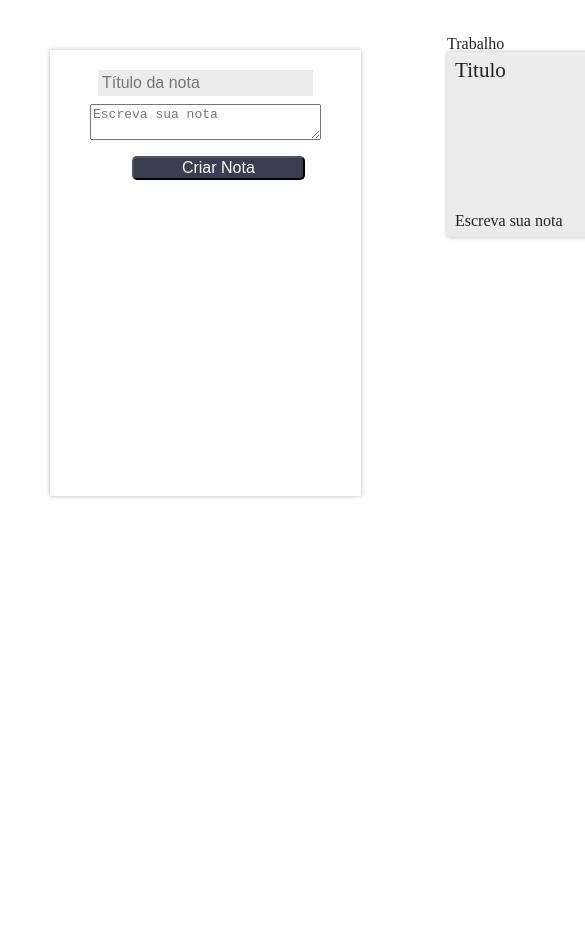
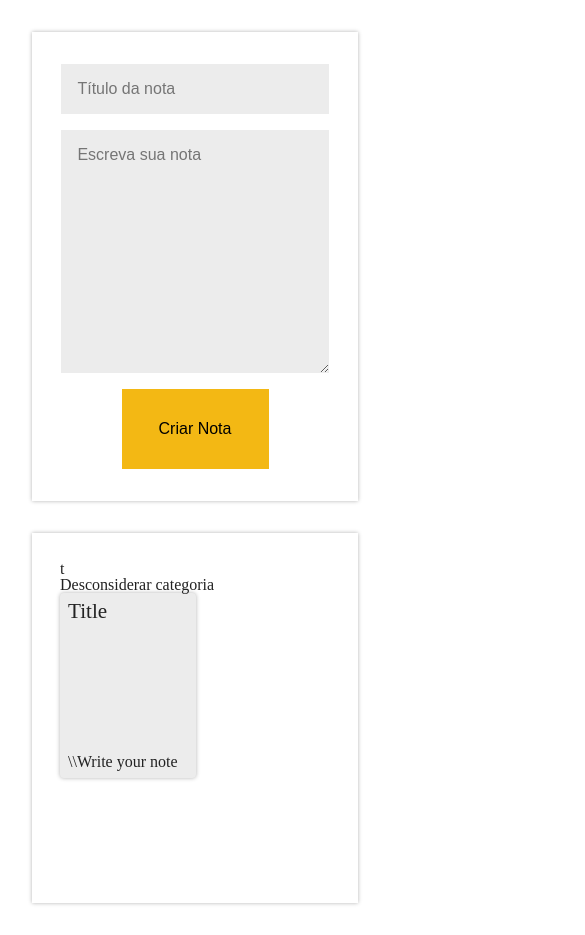
Before and after one commit to GabrielMessiasdaRosa/bloco-de-notas, a Next.js app: page / in a window 390 px wide. Shown: the top 935 px of the page, 585 px wide, since content can reach past the window. Before the commit the page ends 844 px from the top, so only its background shows below. Built offline with nearby package versions, Linux system fonts and the light colour scheme.

Commit message:
Alterando front-end, mobile first

```diff
--- a/globalStyles.css
+++ b/globalStyles.css
@@ -20,12 +20,12 @@ code {
 }
 
 .conteudo {
-  display: flex;
+
 }
 
 :root {
   --primaria: #58a4b0;
-  --secundaria: #373f51;
+  --secundaria: #f3b814;
   --secundaria-ativa: #cccccc;
   --fundo: #ffffff;
   --fundo-detalhes: #ececec;
--- a/package.json
+++ b/package.json
@@ -3,7 +3,7 @@
   "version": "1.0.0",
   "main": "index.jsx",
   "scripts": {
-    "localhost": "next dev"
+    "dev": "next dev"
   },
   "repository": {
     "type": "git",
@@ -17,7 +17,7 @@
   },
   "homepage": "https://github.com/GabrielMessiasdaRosa/bloco-de-notas#readme",
   "dependencies": {
-    "next": "^10.1.3",
+    "next": "^10.2.3",
     "react": "^17.0.2",
     "react-dom": "^17.0.2"
   },
--- a/pages/index.jsx
+++ b/pages/index.jsx
@@ -10,7 +10,7 @@ export default class HomePage extends Component {
     return (
       <section className="conteudo">
         <RegisterForm />
-        <NotesList/>
+        <NoteList/>
       </section>
     );
   }
--- a/pages/src/component/NoteCard/NoteCard.jsx
+++ b/pages/src/component/NoteCard/NoteCard.jsx
@@ -8,10 +8,9 @@ class NoteCard extends Component {
     return (
       <section className={styles.noteCardStyle}>
           <header className={styles.noteCardHeaderStyle}>
-              <h3 className={styles.noteCardTitleStyle}>Titulo</h3>
-
+              <h3 className={styles.noteCardTitleStyle}>Title</h3>
           </header>
-          <p className={styles.noteCardTextStyle}>Escreva sua nota</p>
+          <p className={styles.noteCardTextStyle}>\\Write your note</p>
       </section>
     );
   }
--- a/pages/src/component/NoteCard/noteCard.module.css
+++ b/pages/src/component/NoteCard/noteCard.module.css
@@ -1,5 +1,5 @@
 .noteCardStyle {
-  width: 20vh;
+  width: 50%;
   height: 20vh;
   display: flex;
   flex-direction: column;
--- a/pages/src/component/NoteList/NotesList.jsx
+++ b/pages/src/component/NoteList/NotesList.jsx
@@ -1,15 +1,17 @@
 import React, { Component } from "react";
 import NoteCard from "../NoteCard/NoteCard";
 import styles from "./notesList.module.css";
+
+
 
 export default class NotesList extends Component {
   render() {
     return (
       <ul className={styles.noteList}>
-        {Array.of("Trabalho", "Trabalho", "Estudos").map((categoria, index) => {
+        {Array.of("t").map((categoria, index) => {
           return (
             <li key={index} className={styles.noteListItem}>
-              <div>{categoria}</div>
+              <div>{categoria}</div><p >Desconsiderar categoria</p>
               <NoteCard/>
             </li>
           );
--- a/pages/src/component/NoteList/notesList.module.css
+++ b/pages/src/component/NoteList/notesList.module.css
@@ -1,12 +1,15 @@
 
-.noteList {
-  background-color: var(--fundo);
-  flex-grow: 3;
-  display: grid;
-  grid-template-columns: auto auto auto auto auto;
-  list-style-type: none;
-  padding-left: 24px;
-  padding-top: 24px;
+
+.noteList{
+  flex-grow: 2;
+  box-shadow: 0 0 4px rgba(0, 0, 0, 0.3);
+  z-index: 1;
+  min-height: 40vh;
+  display: flex;
+  flex-direction: column;
+  margin:2em;
+  padding: 1em 1em;
+
 }
 .noteListItem {
   margin: 12px;
--- a/pages/src/component/RegisterForm/RegisterForm.jsx
+++ b/pages/src/component/RegisterForm/RegisterForm.jsx
@@ -1,5 +1,8 @@
 import React, { Component } from "react";
 import styles from "./registerForm.module.css";
+
+
+
 export default class RegisterForm extends Component {
   render() {
     return (
@@ -12,7 +15,7 @@ export default class RegisterForm extends Component {
         />
 
         <textarea
-          className={styles.registeFormInput}
+          className={styles.registeFormTextarea}
           placeholder="Escreva sua nota"
         ></textarea>
 
--- a/pages/src/component/RegisterForm/registerForm.module.css
+++ b/pages/src/component/RegisterForm/registerForm.module.css
@@ -5,27 +5,39 @@
   min-height: 50vh;
   display: flex;
   flex-direction: column;
-  margin: 50px;
-  padding: 12px 40px;
+  margin:2em;
+  padding: 1em 1em;
+
 }
+
 .registerFormInput {
-  margin: 8px;
-  padding: 4px;
+  width: 80%;
+  margin: 1em auto;
+  padding: 1em;
   border: none;
   background-color: var(--fundo-detalhes);
   font-family: Arial, Helvetica, sans-serif;
   font-weight: 100;
 }
-
+.registeFormTextarea{
+  width: 80%;
+  height: 25vh;
+  margin: auto;
+  padding: 1em;
+  border: none;
+  background-color: var(--fundo-detalhes);
+  font-family: Arial, Helvetica, sans-serif;
+  font-weight: 100;
+}
 .registerFormSubmit {
-
-  margin: 1em;
-  border-radius: 5px;
+  margin:1em auto;
   align-self: flex-end;
-  width: 75%;
+  width: 50%;
+  height: 5em;
   background-color: var(--secundaria);
-  color: white;
+  color: rgb(0, 0, 0);
   font-weight: 400;
+  border: none;
 }
 
 .registerFormSubmit:active {
```
Also changed, not shown: 1 other file (tests, documents, lock files or other folders).
